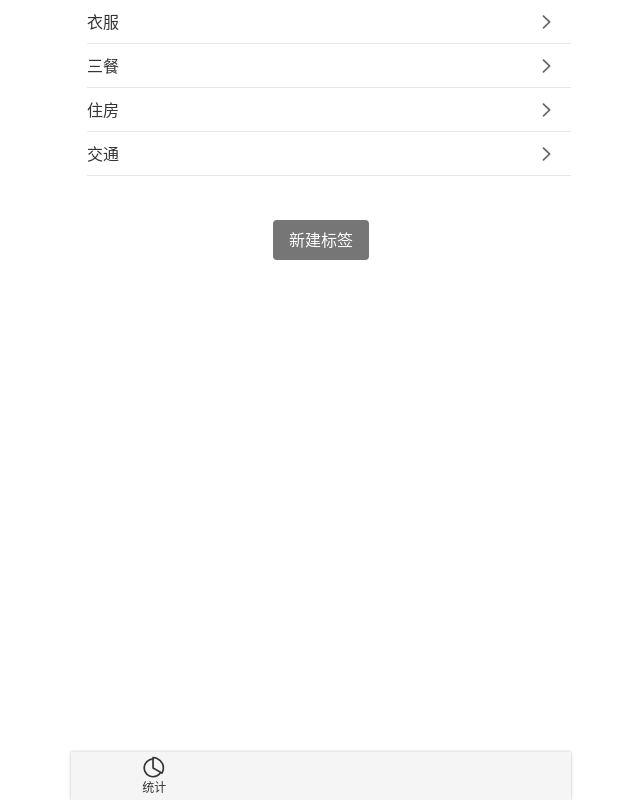
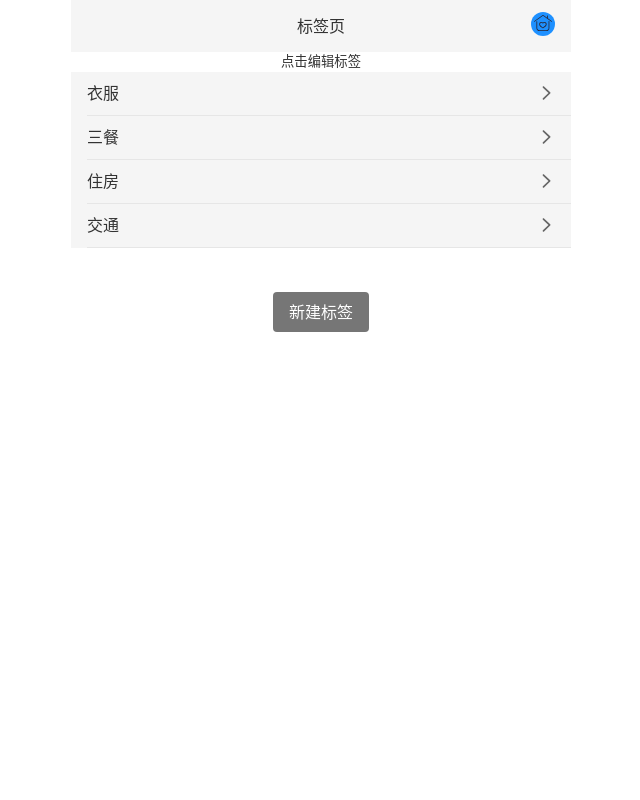
Before and after one commit to niuniu315/wangcai-2, a Vue app: page /#/labels in a window 1280 px wide. Shown: the whole page, without its empty margins (319-959 px from the left). Built offline with nearby package versions, Linux system fonts and the light colour scheme.

Commit message:
更改标签页和编辑标签页样式

```diff
--- a/src/views/EditLabel.vue
+++ b/src/views/EditLabel.vue
@@ -6,6 +6,7 @@
       <span class="rightIcon"></span>
       <!--      tip:多加一个标签好平均布局-->
     </div>
+    <div class="tip">点击修改标签</div>
     <div class="form-wrapper">
       <FormItem field-name="标签名"
                 placeholder="请输入标签名"
@@ -65,6 +66,11 @@ export default class EditLabel extends Vue {
 </script>
 
 <style lang="scss" scoped>
+.tip {
+  font-weight: lighter;
+  font-size: smaller;
+  text-align: center;
+}
 .navBar {
   text-align: center;
   font-size: 16px;
--- a/src/views/Labels.vue
+++ b/src/views/Labels.vue
@@ -1,5 +1,14 @@
 <template>
-  <Layout>
+  <div>
+    <div class="navBar">
+      <Icon class="leftIcon" name="left" @click="goBack"/>
+      <span class="title">标签页</span>
+      <router-link to="/statistics" class="item" active-class="selected">
+        <Icon name="主页" class="home"/>
+      </router-link>
+      <!--      tip:多加一个标签好平均布局-->
+    </div>
+    <div class="tip">点击编辑标签</div>
     <div class="tags">
       <router-link class="tag"
                    v-for="tag in tags"
@@ -12,7 +21,7 @@
     <div class="createTag-wrapper">
       <Button class="createTag" @click="addTag">新建标签</Button>
     </div>
-  </Layout>
+  </div>
 </template>
 
 <script lang="ts">
@@ -29,6 +38,10 @@ export default class Labels extends mixins(TagHelper) {
     return this.$store.state.tagList;
   }
 
+  goBack() {
+    this.$router.back();
+  }
+
   beforeCreate() {
     this.$store.commit('fetchTags');
   }
@@ -36,8 +49,38 @@ export default class Labels extends mixins(TagHelper) {
 </script>
 
 <style lang="scss" scoped>
+
+.navBar a > .home {
+  width: 24px;
+  height: 24px;
+  background: dodgerblue;
+  color: white;
+  border-radius: 50%;
+}
+
+.tip {
+  font-weight: lighter;
+  font-size: smaller;
+  text-align: center;
+}
+
+.navBar {
+  text-align: center;
+  font-size: 16px;
+  padding: 12px 16px;
+  background: #f5f5f5;
+  display: flex;
+  justify-content: space-between;
+  align-items: center;
+
+  > .leftIcon {
+    width: 24px;
+    height: 24px;
+  }
+}
+
 .tags {
-  background: white;
+  background: #f5f5f5;
   font-size: 16px;
   padding-left: 16px;
 
```
